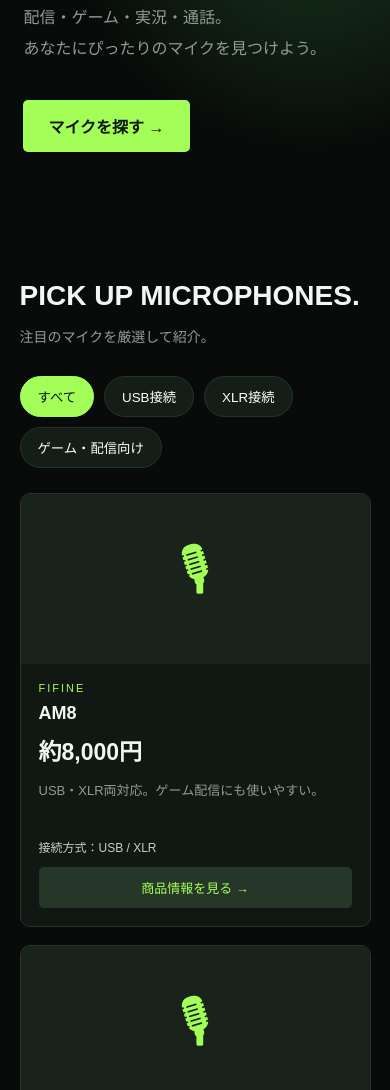
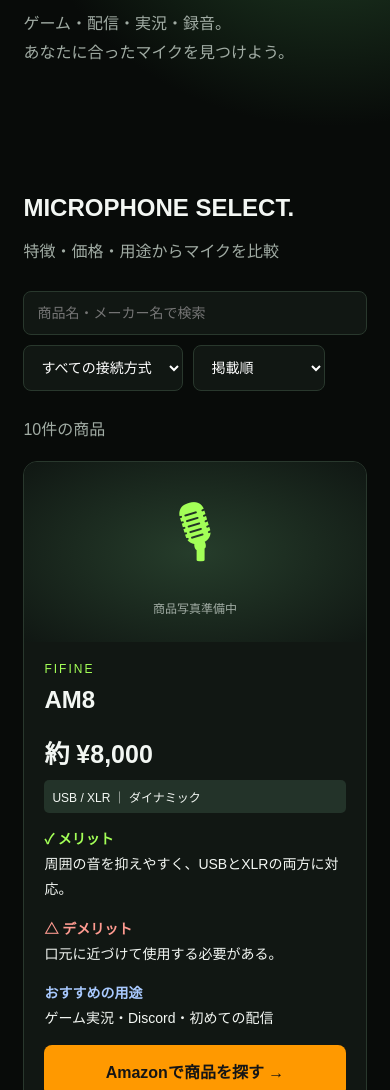
Before and after one commit to reiki0104/Sora-Mic-Select, a plain HTML site: page index.html in a window 390 px wide. Shown: the part 276-1366 px from the top of the page. Drawn offline with Linux system fonts and the light colour scheme.

Commit message:
Refactor index.html for improved layout and features
Updated HTML structure and styles for better layout and responsiveness. Changed header, hero section, and added filtering options for microphones.

```diff
--- a/index.html
+++ b/index.html
@@ -3,360 +3,200 @@
 <html lang="ja">
 <head>
 <meta charset="UTF-8">
-<meta name="viewport" content="width=device-width, initial-scale=1.0">
-<meta name="theme-color" content="#080b09">
-<meta name="description" content="Sora Select - あなたにぴったりのマイクを見つける比較サイト">
-<title>Sora Select | 最高の音を、最高の選択で。</title>
-
+<meta name="viewport" content="width=device-width, initial-scale=1">
+<title>Sora Select | マイク比較</title>
 <style>
-:root {
-  --bg:#080b09;
-  --panel:#111713;
-  --green:#a3ff57;
-  --muted:#929c94;
-  --line:#26342a;
-}
-* {box-sizing:border-box}
-html {scroll-behavior:smooth}
-body {
-  margin:0;
-  background:var(--bg);
-  color:#f3f7f3;
-  font-family:Arial,"Noto Sans JP",sans-serif;
-}
-header {
-  padding:22px 7%;
-  display:flex;
-  justify-content:space-between;
-  align-items:center;
-  border-bottom:1px solid var(--line);
-  position:sticky;
-  top:0;
-  background:rgba(8,11,9,.95);
-  z-index:10;
-}
-.logo {
-  font-size:24px;
-  font-weight:900;
-  letter-spacing:1px;
-}
-.logo span {color:var(--green)}
-nav a {
-  color:#c5cec6;
-  text-decoration:none;
-  margin-left:22px;
-  font-size:14px;
-}
-nav a:hover {color:var(--green)}
-.hero {
-  padding:100px 8% 85px;
-  background:radial-gradient(ellipse at 80% 30%,#19351d 0%,transparent 55%);
-}
-.tag {
-  color:var(--green);
-  letter-spacing:3px;
-  font-size:12px;
-}
-h1 {
-  font-size:clamp(38px,7vw,68px);
-  line-height:1.2;
-  margin:22px 0;
-}
-h1 span {color:var(--green)}
-.hero p {
-  color:var(--muted);
-  line-height:1.9;
-}
-.btn {
-  display:inline-block;
-  background:var(--green);
-  color:#10170d;
-  padding:14px 25px;
-  border-radius:5px;
-  text-decoration:none;
-  font-weight:bold;
-  margin-top:20px;
-}
-.btn:hover {opacity:.8}
-section {padding:60px 7%}
-.section-title {
-  font-size:28px;
-  margin-bottom:8px;
-}
-.sub {
-  color:var(--muted);
-  font-size:14px;
-  margin-bottom:30px;
-}
-.filters {
-  display:flex;
-  gap:10px;
-  flex-wrap:wrap;
-  margin-bottom:25px;
-}
-.filter {
-  background:#151d17;
-  color:white;
-  border:1px solid var(--line);
-  padding:10px 17px;
-  border-radius:30px;
-  cursor:pointer;
-}
-.filter.active {
-  background:var(--green);
-  color:#111;
-  border-color:var(--green);
-}
-.grid {
-  display:grid;
-  grid-template-columns:repeat(auto-fit,minmax(220px,1fr));
-  gap:18px;
-}
-.card {
-  background:var(--panel);
-  border:1px solid var(--line);
-  border-radius:10px;
-  overflow:hidden;
-  transition:.2s;
-}
-.card:hover {
-  transform:translateY(-5px);
-  border-color:var(--green);
-}
-.product-img {
-  height:170px;
-  background:#19221b;
-  display:flex;
-  align-items:center;
-  justify-content:center;
-  color:var(--green);
-  font-size:55px;
-}
-.card-content {padding:18px}
-.brand {
-  font-size:11px;
-  color:var(--green);
-  letter-spacing:2px;
-}
-.card h3 {
-  font-size:18px;
-  margin:9px 0;
-}
-.price {
-  font-size:23px;
-  font-weight:bold;
-}
-.description {
-  font-size:13px;
-  color:var(--muted);
-  line-height:1.7;
-  min-height:45px;
-}
-.spec {
-  font-size:12px;
-  color:#c6d0c7;
-  margin:12px 0;
-}
-.detail {
-  display:block;
-  text-align:center;
-  padding:11px;
-  background:#26372a;
-  color:var(--green);
-  text-decoration:none;
-  border-radius:5px;
-  font-size:13px;
-}
-.notice {
-  background:#111913;
-  border:1px solid var(--line);
-  padding:22px;
-  border-radius:8px;
-  color:var(--muted);
-  font-size:13px;
-  line-height:1.8;
-}
-footer {
-  padding:35px 7%;
-  border-top:1px solid var(--line);
-  color:var(--muted);
-  font-size:12px;
-}
-@media(max-width:600px) {
-  header {padding:18px 5%}
-  nav a {margin-left:10px;font-size:12px}
-  .hero {padding:65px 6%}
-  section {padding:40px 5%}
-}
+:root{--green:#a3ff57;--bg:#080b09;--panel:#111713;--line:#29382d;--muted:#a1aca4}
+*{box-sizing:border-box}
+html{scroll-behavior:smooth}
+body{margin:0;background:var(--bg);color:#f3f7f3;font-family:Arial,sans-serif}
+header{padding:22px 6%;border-bottom:1px solid var(--line);font-size:24px;font-weight:900}
+header span,h1 span{color:var(--green)}
+.hero{padding:65px 6%;background:radial-gradient(ellipse at 85% 20%,#244629,transparent 65%)}
+.tag{color:var(--green);font-size:12px;letter-spacing:3px}
+h1{font-size:clamp(34px,6vw,64px);line-height:1.3}
+p{line-height:1.8}
+.hero p,.muted{color:var(--muted)}
+section{padding:35px 6%}
+.controls{display:flex;flex-wrap:wrap;gap:10px;margin:25px 0}
+input,select{background:var(--panel);color:white;border:1px solid var(--line);border-radius:8px;padding:13px;font-size:14px}
+input{flex:1;min-width:180px}
+.grid{display:grid;grid-template-columns:repeat(auto-fit,minmax(min(100%,280px),1fr));gap:20px}
+.card{border:1px solid var(--line);border-radius:14px;background:var(--panel);overflow:hidden;display:flex;flex-direction:column}
+.card:hover{border-color:var(--green)}
+.photo{height:180px;background:radial-gradient(#263d2b,#101713);display:flex;align-items:center;justify-content:center;flex-direction:column;color:var(--muted);font-size:12px}
+.photo img{width:100%;height:100%;object-fit:contain}
+.mic{font-size:65px;color:var(--green)}
+.content{padding:20px;flex:1;display:flex;flex-direction:column}
+.brand{color:var(--green);font-size:12px;letter-spacing:2px}
+h2{margin:10px 0}
+.price{font-size:25px;font-weight:bold;margin:10px 0}
+.spec{font-size:12px;background:#233329;padding:8px;border-radius:5px}
+.info{font-size:14px;line-height:1.7}
+.good{color:#a3ff57}
+.bad{color:#ff9b91}
+.use{color:#a9caff}
+.amazon{display:block;background:#ff9900;color:#151515;text-align:center;text-decoration:none;padding:14px;border-radius:8px;font-weight:bold;margin-top:auto}
+.amazon:hover{background:#ffb747}
+footer{border-top:1px solid var(--line);padding:30px 6%;color:var(--muted);font-size:12px}
 </style>
 </head>
-
 <body>
-
-<header>
-  <div class="logo">SORA <span>SELECT.</span></div>
-  <nav>
-    <a href="#products">商品一覧</a>
-    <a href="#about">サイトについて</a>
-  </nav>
-</header>
-
+<header>SORA <span>SELECT.</span></header>
 <div class="hero">
-  <div class="tag">YOUR BEST SOUND STARTS HERE.</div>
+<div class="tag">FIND YOUR BEST SOUND.</div>
 <h1>最高の音を、<br><span>最高の選択で。</span></h1>
-  <p>
-    配信・ゲーム・実況・通話。<br>
-    あなたにぴったりのマイクを見つけよう。
-  </p>
-  <a href="#products" class="btn">マイクを探す →</a>
+<p>ゲーム・配信・実況・録音。<br>あなたに合ったマイクを見つけよう。</p>
 </div>
-
-<section id="products">
-  <h2 class="section-title">PICK UP MICROPHONES.</h2>
-  <p class="sub">注目のマイクを厳選して紹介。</p>
-
-  <div class="filters">
-    <button class="filter active" onclick="filterProducts('all',this)">すべて</button>
-    <button class="filter" onclick="filterProducts('usb',this)">USB接続</button>
-    <button class="filter" onclick="filterProducts('xlr',this)">XLR接続</button>
-    <button class="filter" onclick="filterProducts('gaming',this)">ゲーム・配信向け</button>
+<section>
+<h2>MICROPHONE SELECT.</h2>
+<p class="muted">特徴・価格・用途からマイクを比較</p>
+<div class="controls">
+<input id="search" placeholder="商品名・メーカー名で検索">
+<select id="connection">
+<option value="all">すべての接続方式</option>
+<option value="USB">USB接続</option>
+<option value="XLR">XLR接続</option>
+</select>
+<select id="sort">
+<option value="default">掲載順</option>
+<option value="low">価格が安い順</option>
+<option value="high">価格が高い順</option>
+</select>
 </div>
-
-  <div class="grid" id="productGrid"></div>
+<p id="count" class="muted"></p>
+<div class="grid" id="products"></div>
 </section>
-
-<section id="about">
-  <h2 class="section-title">ABOUT SORA SELECT.</h2>
-  <p class="sub">マイク選びを、もっと分かりやすく。</p>
-  <div class="notice">
-    Sora Selectは、マイク選びに役立つ情報をまとめた比較サイトです。<br>
-    価格だけでなく、接続方法や使用用途なども考慮して、自分に合った1本を見つけるお手伝いをします。<br><br>
-    ※掲載価格・仕様は参考情報です。実際の販売価格や仕様は購入前に販売店でご確認ください。
-  </div>
-</section>
-
 <footer>
-  © 2026 Sora Select. All rights reserved.
+<p>掲載価格は参考価格であり、現在の販売価格を保証するものではありません。Amazonで最新の価格・仕様をご確認ください。</p>
+<p>使用感は製品の仕様に基づく一般的な評価であり、実機レビューではありません。</p>
+© 2026 Sora Select.
 </footer>
-
 <script>
-const products = [
+const products=[
 {
-  brand:"FIFINE",
-  name:"AM8",
-  price:"約8,000円",
-  type:["usb","xlr","gaming"],
-  desc:"USB・XLR両対応。ゲーム配信にも使いやすい。",
-  spec:"USB / XLR"
+brand:"FIFINE",name:"AM8",price:8000,
+connection:"USB / XLR",kind:"ダイナミック",
+good:"周囲の音を抑えやすく、USBとXLRの両方に対応。",
+bad:"口元に近づけて使用する必要がある。",
+use:"ゲーム実況・Discord・初めての配信",
+image:""
 },
 {
-  brand:"FIFINE",
-  name:"K688",
-  price:"約10,000円",
-  type:["usb","xlr","gaming"],
-  desc:"ダイナミック型。配信や実況におすすめ。",
-  spec:"USB / XLR"
+brand:"FIFINE",name:"K688",price:10000,
+connection:"USB / XLR",kind:"ダイナミック",
+good:"価格を抑えながら落ち着いた声を録音しやすい。",
+bad:"離れた位置からの集音には不向き。",
+use:"配信・ナレーション・ポッドキャスト",
+image:""
 },
 {
-  brand:"HyperX",
-  name:"QuadCast 2",
-  price:"約20,000円",
-  type:["usb","gaming"],
-  desc:"人気のUSBコンデンサーマイク。",
-  spec:"USB"
+brand:"HyperX",name:"QuadCast 2",price:20000,
+connection:"USB",kind:"コンデンサー",
+good:"複数の指向性と便利なミュート機能。",
+bad:"キーボード音や生活音を拾う場合がある。",
+use:"ゲーム配信・通話・複数人での録音",
+image:""
 },
 {
-  brand:"Audio-Technica",
-  name:"AT2020USB-X",
-  price:"約20,000円",
-  type:["usb"],
-  desc:"クリアな音声を目指すUSBマイク。",
-  spec:"USB"
+brand:"Audio-Technica",name:"AT2020USB-X",price:20000,
+connection:"USB",kind:"コンデンサー",
+good:"繊細な声や楽器の音を収録しやすい。",
+bad:"反響や周囲の騒音に注意が必要。",
+use:"歌ってみた・ナレーション・音声収録",
+image:""
 },
 {
-  brand:"Razer",
-  name:"Seiren V3 Chroma",
-  price:"約18,000円",
-  type:["usb","gaming"],
-  desc:"ライティングも楽しめる配信用マイク。",
-  spec:"USB"
+brand:"Razer",name:"Seiren V3 Chroma",price:18000,
+connection:"USB",kind:"コンデンサー",
+good:"RGB照明とタップ式ミュートを搭載。",
+bad:"照明や専用機能を必要としない人には割高な場合がある。",
+use:"ゲーム実況・デスク環境の演出",
+image:""
 },
 {
-  brand:"Elgato",
-  name:"Wave:3",
-  price:"約20,000円",
-  type:["usb","gaming"],
-  desc:"配信者向けの音声コントロール機能。",
-  spec:"USB"
+brand:"Elgato",name:"Wave:3",price:20000,
+connection:"USB",kind:"コンデンサー",
+good:"Wave Linkによる配信音声の管理が便利。",
+bad:"機能を活用するには対応PCとソフトが必要。",
+use:"PC配信・ゲーム実況",
+image:""
 },
 {
-  brand:"SHURE",
-  name:"MV7",
-  price:"約30,000円",
-  type:["usb","xlr","gaming"],
-  desc:"USB・XLR対応の人気ダイナミックマイク。",
-  spec:"USB / XLR"
+brand:"SHURE",name:"MV7",price:30000,
+connection:"USB / XLR",kind:"ダイナミック",
+good:"近接収録に適し、声を中心に録音しやすい。",
+bad:"価格が高めで、マイクスタンドも必要。",
+use:"本格配信・ポッドキャスト・実況",
+image:""
 },
 {
-  brand:"RODE",
-  name:"NT-USB Mini",
-  price:"約15,000円",
-  type:["usb"],
-  desc:"コンパクトなUSBコンデンサーマイク。",
-  spec:"USB"
+brand:"RODE",name:"NT-USB Mini",price:15000,
+connection:"USB",kind:"コンデンサー",
+good:"コンパクトで設置しやすく、操作も簡単。",
+bad:"設置位置によっては机の振動や環境音を拾う。",
+use:"通話・宅録・省スペース環境",
+image:""
 },
 {
-  brand:"MAONO",
-  name:"PD200X",
-  price:"約10,000円",
-  type:["usb","xlr","gaming"],
-  desc:"USB・XLR対応のコスト重視モデル。",
-  spec:"USB / XLR"
+brand:"MAONO",name:"PD200X",price:10000,
+connection:"USB / XLR",kind:"ダイナミック",
+good:"手頃な価格でUSBとXLRに対応。",
+bad:"マイクとの距離やゲインの調整が必要。",
+use:"ゲーム・配信初心者・通話",
+image:""
 },
 {
-  brand:"FIFINE",
-  name:"K688T",
-  price:"約15,000円",
-  type:["usb","xlr","gaming"],
-  desc:"アーム付きセットも選べる配信用モデル。",
-  spec:"USB / XLR"
+brand:"FIFINE",name:"K688T",price:15000,
+connection:"USB / XLR",kind:"ダイナミック",
+good:"マイクアーム付きセットで環境を整えやすい。",
+bad:"机へのアーム取り付けスペースが必要。",
+use:"配信環境をまとめて揃えたい人",
+image:""
 }
 ];
 
-function renderProducts(items) {
- const grid = document.getElementById("productGrid");
+function render(){
+const search=document.getElementById("search").value.toLowerCase();
+const connection=document.getElementById("connection").value;
+const sort=document.getElementById("sort").value;
 
- grid.innerHTML = items.map(p => `
+let list=products.filter(p=>
+(p.brand+" "+p.name).toLowerCase().includes(search)
+&&(connection==="all"||p.connection.includes(connection))
+);
+
+if(sort==="low")list.sort((a,b)=>a.price-b.price);
+if(sort==="high")list.sort((a,b)=>b.price-a.price);
+
+document.getElementById("count").textContent=list.length+"件の商品";
+
+document.getElementById("products").innerHTML=list.map(p=>{
+const url="https://www.amazon.co.jp/s?k="+encodeURIComponent(p.brand+" "+p.name);
+return `
 <article class="card">
-   <div class="product-img">🎙</div>
-   <div class="card-content">
+<div class="photo">
+${p.image?`<img src="${p.image}" alt="${p.brand} ${p.name}">`:`<div class="mic">🎙</div><span>商品写真準備中</span>`}
+</div>
+<div class="content">
 <div class="brand">${p.brand}</div>
-    <h3>${p.name}</h3>
-    <div class="price">${p.price}</div>
-    <p class="description">${p.desc}</p>
-    <div class="spec">接続方式：${p.spec}</div>
-    <a href="#about" class="detail">商品情報を見る →</a>
+<h2>${p.name}</h2>
+<div class="price">約 ¥${p.price.toLocaleString("ja-JP")}</div>
+<div class="spec">${p.connection} ｜ ${p.kind}</div>
+<div class="info">
+<p><b class="good">✓ メリット</b><br>${p.good}</p>
+<p><b class="bad">△ デメリット</b><br>${p.bad}</p>
+<p><b class="use">おすすめの用途</b><br>${p.use}</p>
 </div>
-  </article>
- `).join("");
+<a class="amazon" href="${url}" target="_blank" rel="noopener noreferrer">Amazonで商品を探す →</a>
+</div>
+</article>`;
+}).join("");
 }
-
-function filterProducts(type,button) {
- document.querySelectorAll(".filter").forEach(b => {
-  b.classList.remove("active");
- });
-
- button.classList.add("active");
-
- const filtered = type === "all"
-  ? products
-  : products.filter(p => p.type.includes(type));
-
- renderProducts(filtered);
-}
-
-renderProducts(products);
+document.getElementById("search").addEventListener("input",render);
+document.getElementById("connection").addEventListener("change",render);
+document.getElementById("sort").addEventListener("change",render);
+render();
 </script>
-
 </body>
 </html>
```
Lines whose indentation alone changed are shown as unchanged.
